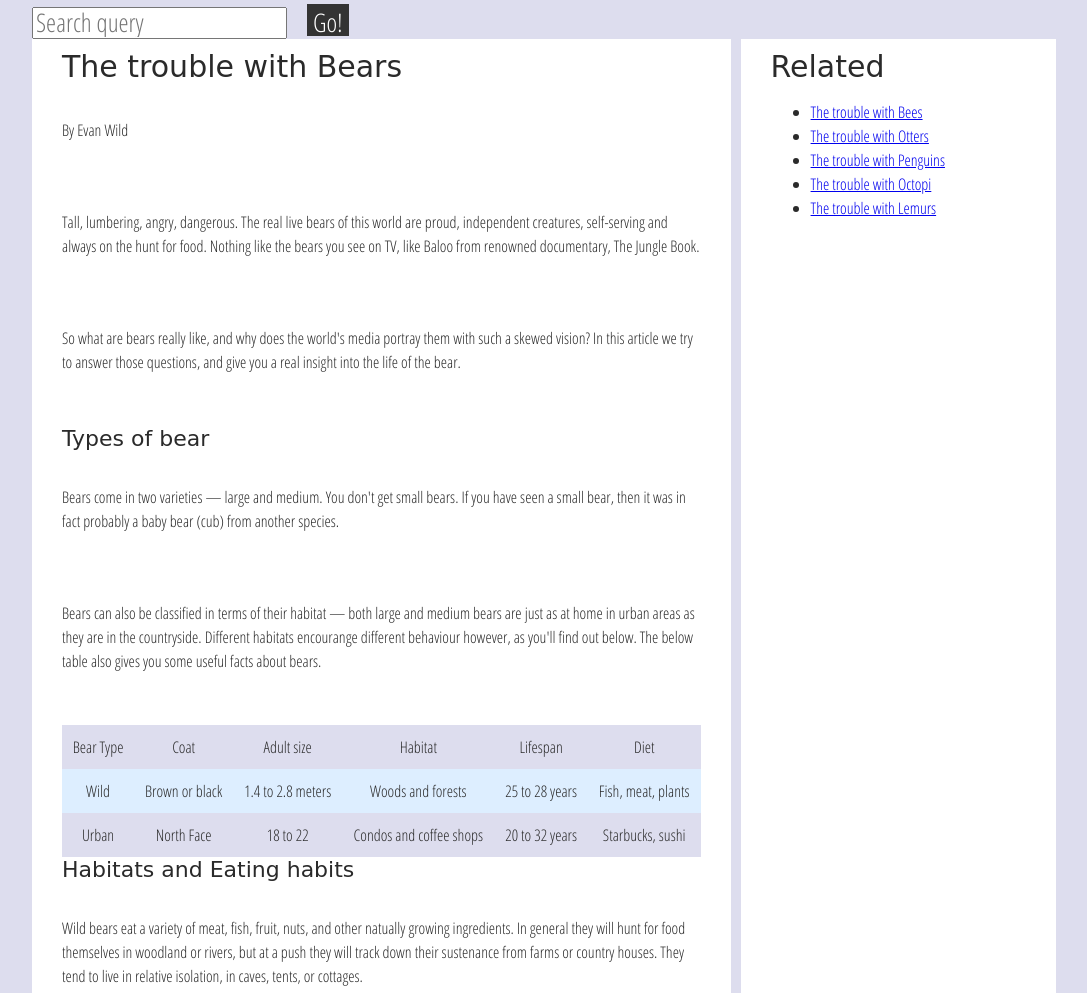
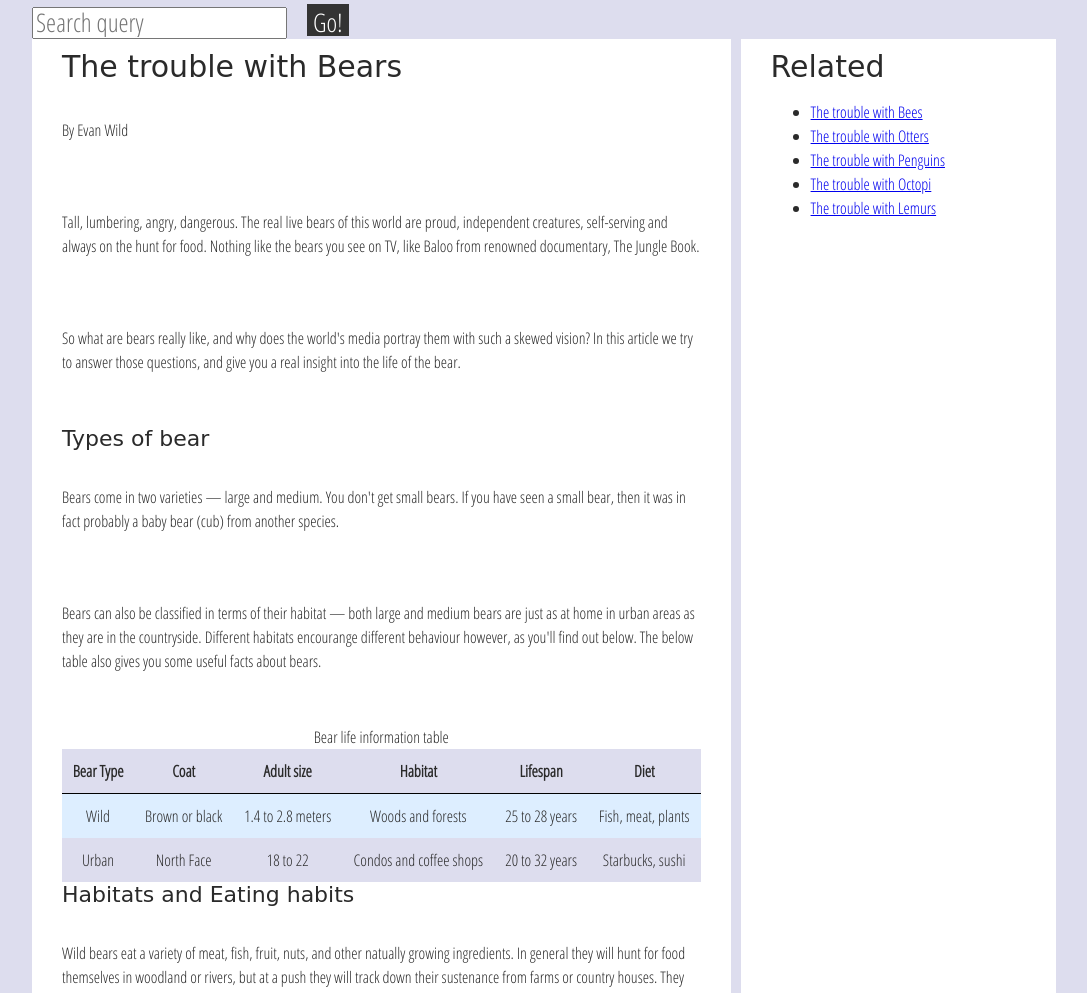
Before and after one commit to Erics-School-Stuff/assignment-5, a plain HTML site: page index.html in a window 1280 px wide. Shown: the part 170-1163 px from the top of the page, without its empty margins (96-1183 px from the left). Drawn offline with Linux system fonts and the light colour scheme.

Commit message:
made table more accessible

```diff
--- a/index.html
+++ b/index.html
@@ -73,14 +73,15 @@
         </p>
         <br><br>
         <table>
+          <caption>Bear life information table</caption>
           <thead>
             <tr>
-              <td>Bear Type</td>
-              <td>Coat</td>
-              <td>Adult size</td>
-              <td>Habitat</td>
-              <td>Lifespan</td>
-              <td>Diet</td>
+              <th scope="col">Bear Type</th>
+              <th scope="col">Coat</th>
+              <th scope="col">Adult size</th>
+              <th scope="col">Habitat</th>
+              <th scope="col">Lifespan</th>
+              <th scope="col">Diet</th>
             </tr>
           </thead>
           <tbody>
--- a/style.css
+++ b/style.css
@@ -32,6 +32,9 @@ font[size="7"], font[size="6"], font[size="5"] {
   clip: rect(0, 0, 0, 0);
   white-space: nowrap;
   border: 0;
+  /* learned how to do this from this site (this is a citation):
+  https://dev.to/ibn_abubakre/hiding-elements-in-css-the-accessible-way-5h1b
+  */
 }
 
 
```
